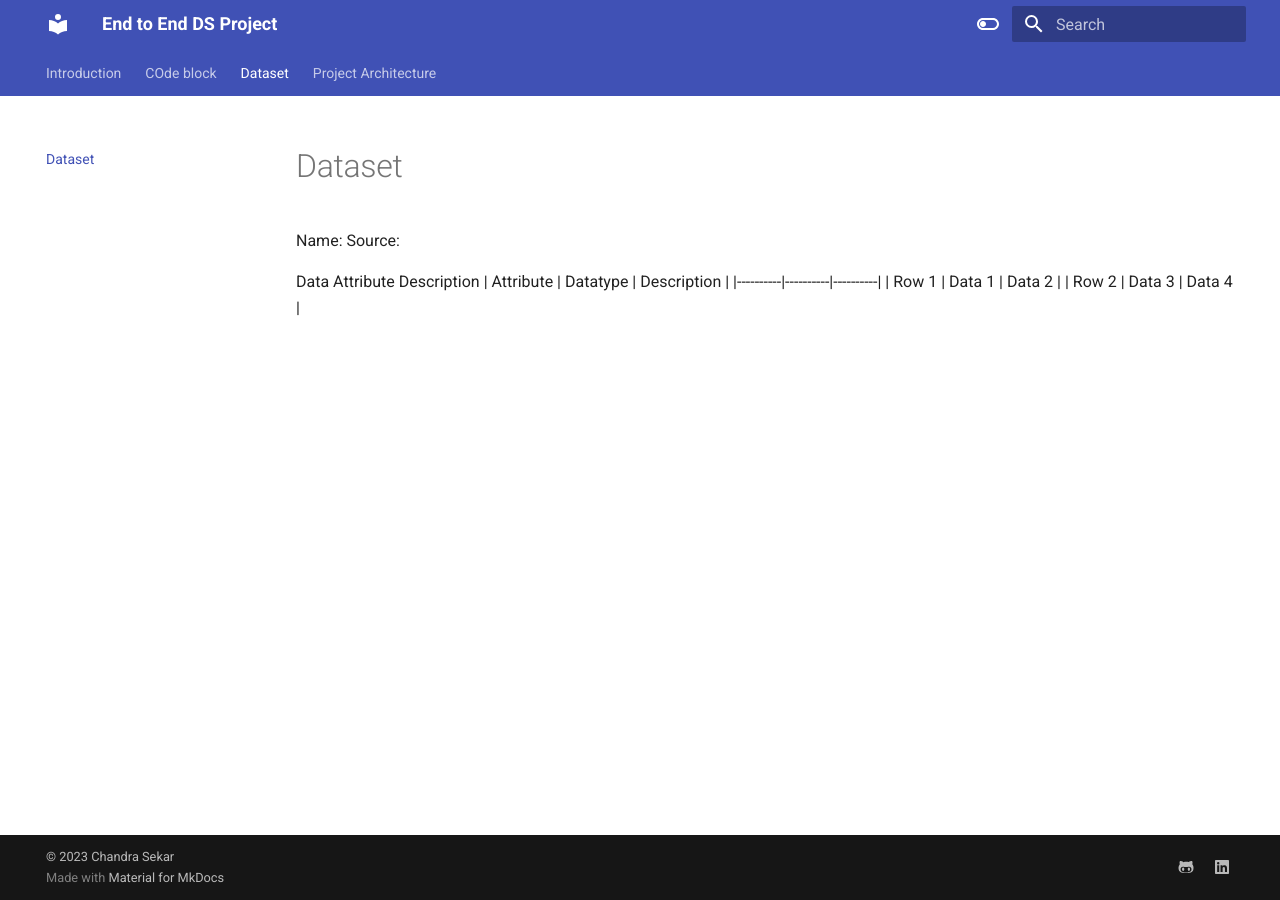
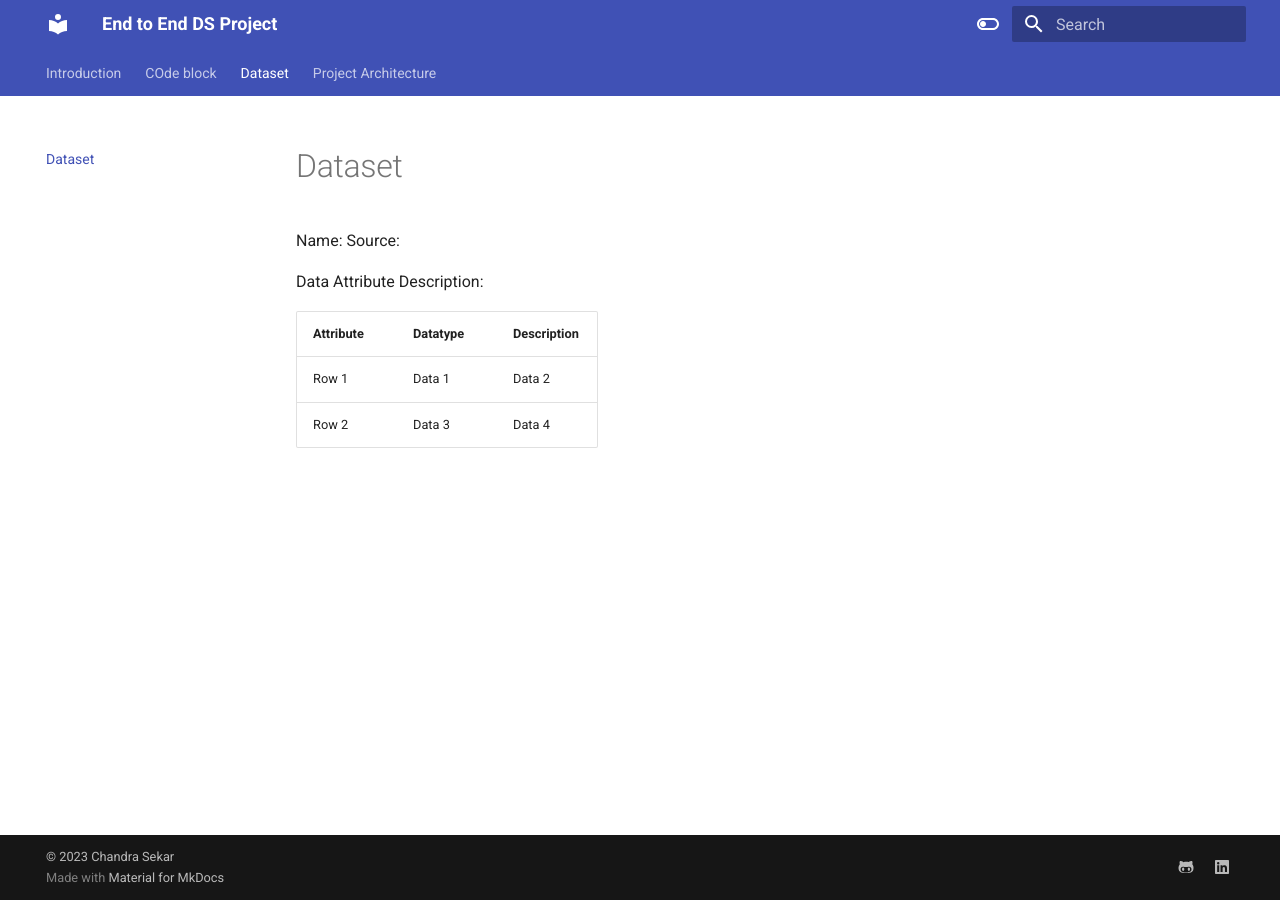
Before and after one commit to ChandraSekar01/Entire_endtoend_DS_project, an MkDocs documentation site: the page built from docs/Dataset.md, in a window 1280 px wide. Built offline with MkDocs 1.6.1 and Material for MkDocs 9.7.7, drawn with Linux system fonts in a browser that asks for light colours.

Commit message:
new updates

```diff
--- a/docs/Dataset.md
+++ b/docs/Dataset.md
@@ -2,7 +2,8 @@
 Name:
 Source:
 
-Data Attribute Description
+Data Attribute Description:
+
 | Attribute | Datatype | Description |
 |----------|----------|----------|
 | Row 1    | Data 1   | Data 2   |
```
